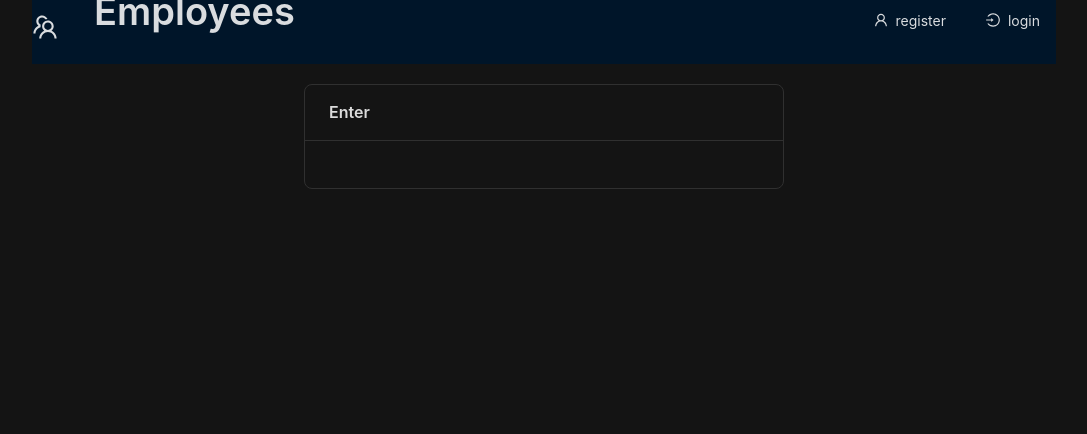
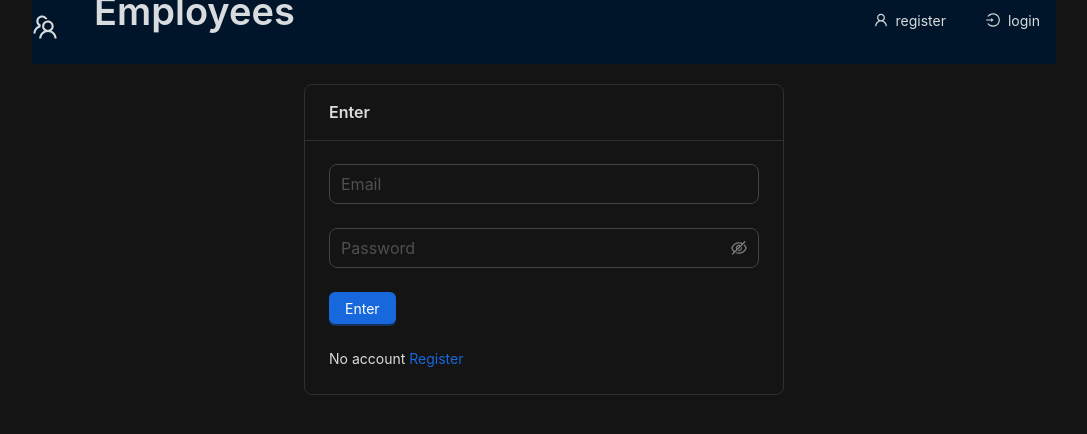
Before and after one commit to Alex62510/PageStaf, a React (Create React App) app in the folder client/: page /login in a window 1280 px wide. Shown: the top 434 px of the page, without its empty margins (96-1183 px from the left). Built offline with nearby package versions, Linux system fonts and the light colour scheme.

Commit message:
10 custom-input-password

```diff
--- /dev/null
+++ b/client/src/components/password-input/index.tsx
@@ -0,0 +1,40 @@
+import {Form, Input} from 'antd'
+import {NamePath} from 'antd/es/form/interface'
+
+type Props = {
+    name: string;
+    placeholder: string;
+    dependencies?: NamePath[]
+}
+export const PasswordInput = ({name, placeholder, dependencies}: Props) => {
+    return (
+        <Form.Item
+            name={name}
+            dependencies={dependencies}
+            hasFeedback
+            rules={[{
+                required: true,
+                message: 'required field'
+            }, ({getFieldValue}) => ({
+                validator(_, value) {
+                    if (!value) {
+                        return Promise.resolve()
+                    }
+                    if (name === 'confirmPassword') {
+                        if (!value || getFieldValue(('password')) === value) {
+                            return Promise.resolve()
+                        }
+                        return Promise.reject(new Error('Password must be the same'))
+                    } else {
+                        if (value.level < 6) {
+                            return Promise.reject(new Error('Password must be longer then 6 symbols'))
+                        }
+                        return Promise.resolve()
+                    }
+                }
+            })]}
+        >
+            <Input.Password placeholder={placeholder} size='large'></Input.Password>
+        </Form.Item>
+    )
+}
--- a/client/src/pages/login/index.tsx
+++ b/client/src/pages/login/index.tsx
@@ -1,14 +1,29 @@
 import {Layout} from "../../components/layout";
-import {Card, Form, Row} from "antd";
+import {Card, Form, Row, Space, Typography} from "antd";
+import {CustomInput} from "../../components/custom-input";
+import {PasswordInput} from "../../components/password-input";
+import {CustomButton} from "../../components/custom-batton";
+import {Link} from "react-router-dom";
+import {Paths} from "../../paths";
 
 export const Login = () => {
     return (
         <Layout>
             <Row align="middle" justify='center'>
                 <Card title='Enter' style={{width: '30rem'}}>
-                    <Form onFinish={()=>{}}>
-
+                    <Form onFinish={() => {
+                    }}>
+                        <CustomInput type='email' name='email' placeholder='Email'/>
+                        <PasswordInput name='password' placeholder='Password'/>
+                        <CustomButton type='primary' htmlType='submit'>
+                            Enter
+                        </CustomButton>
                     </Form>
+                    <Space direction='vertical' size='large'>
+                        <Typography.Text>
+                            No account <Link to={Paths.register}>Register</Link>
+                        </Typography.Text>
+                    </Space>
                 </Card>
             </Row>
         </Layout>
```
